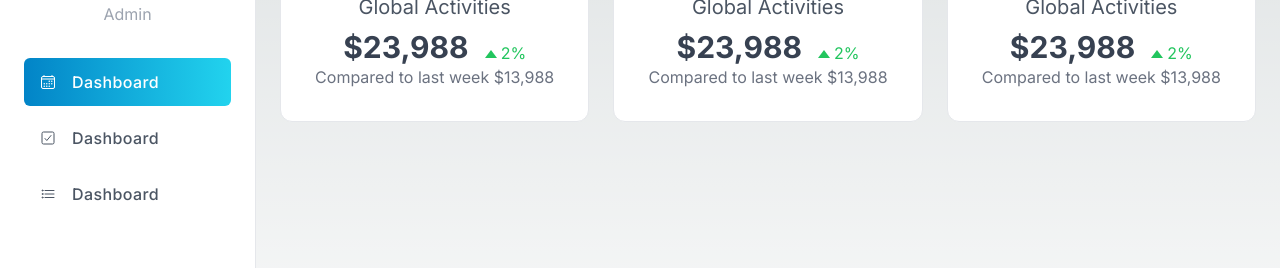
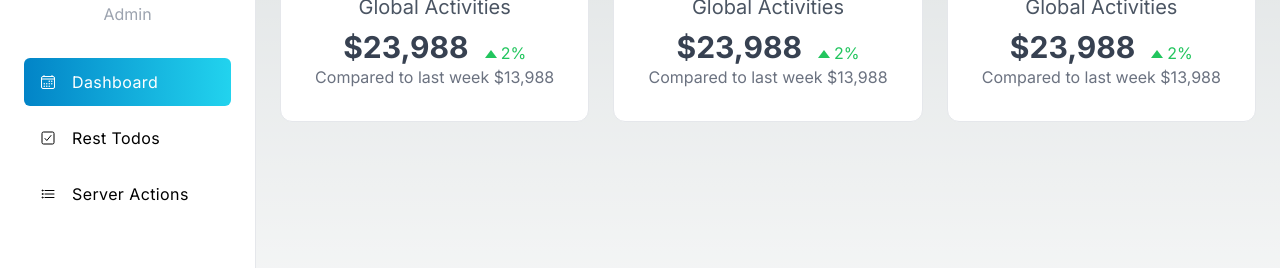
Before and after one commit to EdiedRamos/admin-todos, a Next.js app: page /dashboard in a window 1280 px wide. Shown: the part 314-582 px from the top of the page. Built offline with nearby package versions, Linux system fonts and the light colour scheme.

Commit message:
style: update navitems bg and hover

```diff
--- a/src/components/Sidebar/Sidebar.tsx
+++ b/src/components/Sidebar/Sidebar.tsx
@@ -16,12 +16,12 @@ const menuItems = [
     icon: <IoCalendarOutline />,
   },
   {
-    title: "Dashboard",
+    title: "Rest Todos",
     path: "/dashboard/rest-todos",
     icon: <IoCheckboxOutline />,
   },
   {
-    title: "Dashboard",
+    title: "Server Actions",
     path: "/dashboard/server-todos",
     icon: <IoListOutline />,
   },
--- a/src/components/Sidebar/SidebarItem.tsx
+++ b/src/components/Sidebar/SidebarItem.tsx
@@ -1,5 +1,6 @@
 "use client";
 
+import Link from "next/link";
 import { usePathname } from "next/navigation";
 
 interface Props {
@@ -13,17 +14,15 @@ export const SidebarItem = ({ title, path, icon }: Props) => {
   const isActive = pathName === path;
   return (
     <li>
-      <a
+      <Link
         href={path}
-        className={`px-4 py-3 flex items-center space-x-4 rounded-md ${
-          isActive
-            ? "text-white bg-gradient-to-r from-sky-600 to-cyan-400"
-            : "text-gray-600 group"
+        className={`px-4 py-3 flex items-center space-x-4 rounded-md group hover:bg-gradient-to-r hover:bg-sky-600 hover:text-white ${
+          isActive ? "text-white bg-gradient-to-r from-sky-600 to-cyan-400" : ""
         } `}
       >
         {icon}
-        <span className="-mr-1 font-medium">{title}</span>
-      </a>
+        <span>{title}</span>
+      </Link>
     </li>
   );
 };
```
